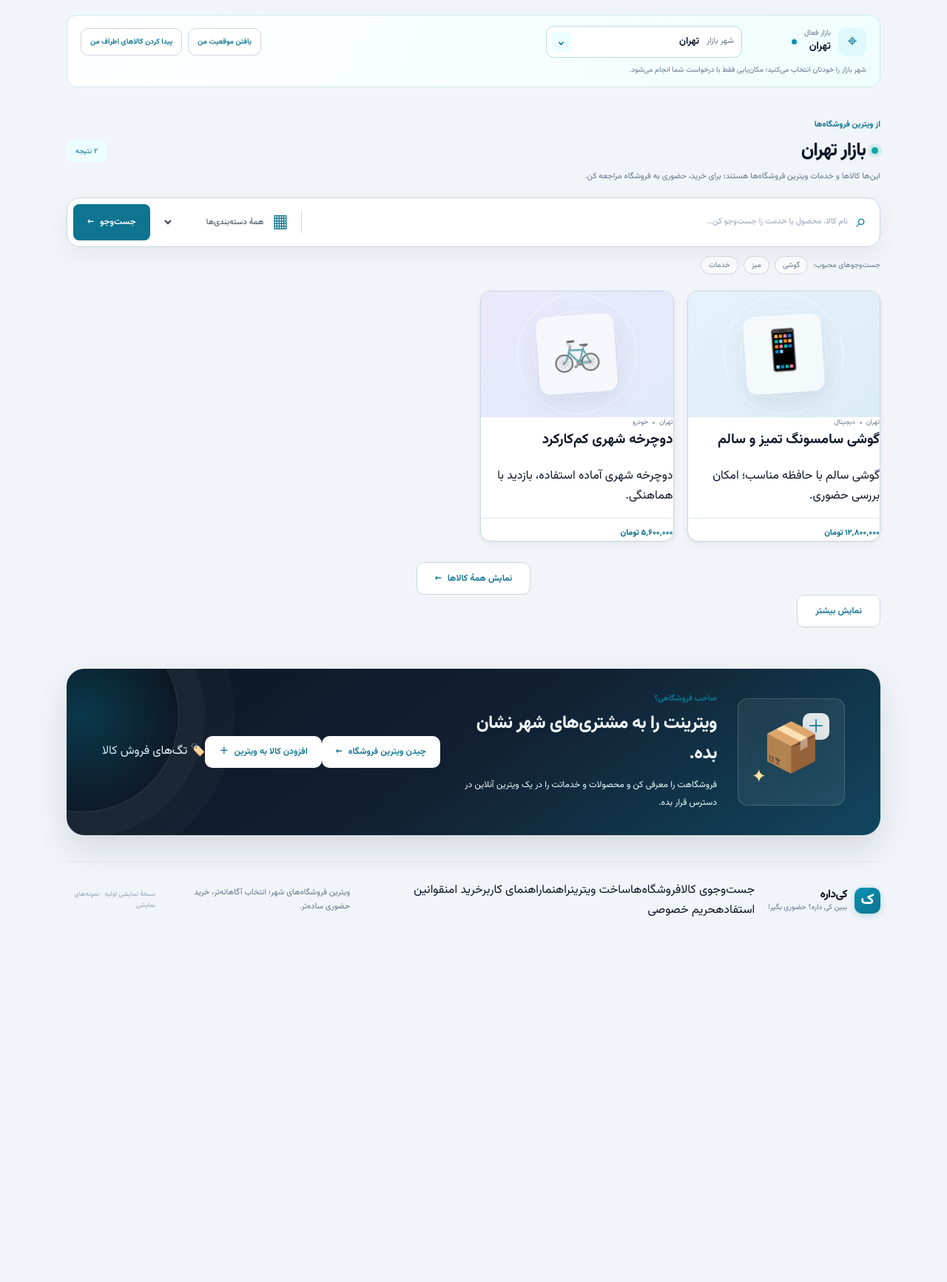
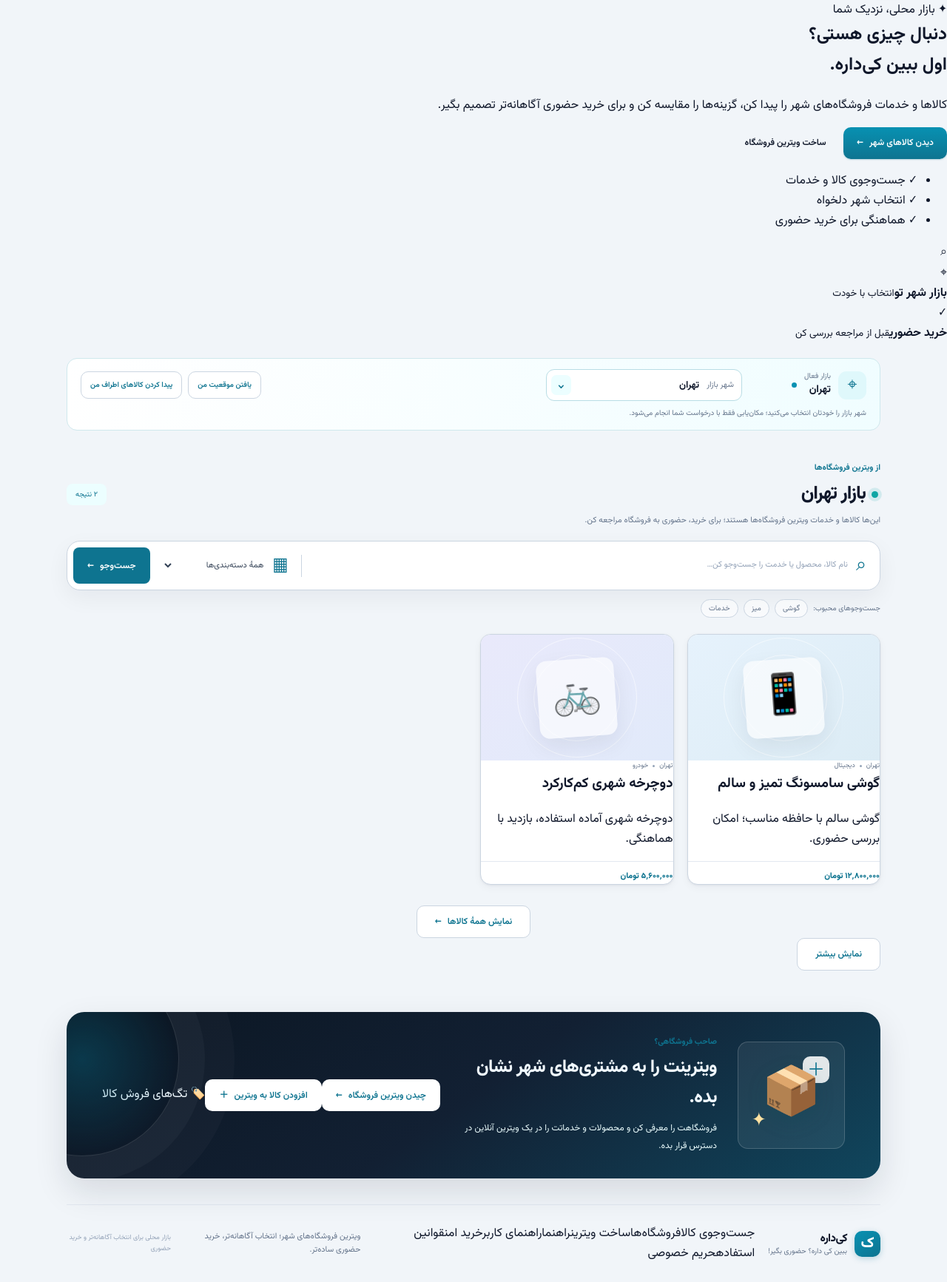
Before and after one commit to Tahmoures54/kidareh-pf, a Flask app: page / in a window 1280 px wide. Shown: the part 106-1839 px from the top of the page at 74% size. Before the commit the page ends 1346 px from the top, so only its background shows below. Run offline with Flask 3, Linux system fonts and the light colour scheme; data comes from the database, SQL or seed files in the repository; data that the repository does not hold is empty; parts of the project's set-up code (start-up, migrations or seed data) failed here and were passed over.

Commit message:
feat(home): add polished marketplace intro

```diff
--- a/templates/index.html
+++ b/templates/index.html
@@ -39,6 +39,35 @@
       <a class="button button-primary" href="/stores"><span aria-hidden="true">⌂</span> دیدن ویترین‌ها</a><button class="button button-quiet" id="installAppButton" type="button" hidden>نصب اپ</button>
     </div>
   </header>
+
+  <section class="home-intro" aria-labelledby="homeIntroTitle">
+    <div class="home-intro-copy">
+      <span class="home-intro-eyebrow"><span aria-hidden="true">✦</span> بازار محلی، نزدیک شما</span>
+      <h1 id="homeIntroTitle">دنبال چیزی هستی؟<br><span>اول ببین کی‌داره.</span></h1>
+      <p>کالاها و خدمات فروشگاه‌های شهر را پیدا کن، گزینه‌ها را مقایسه کن و برای خرید حضوری آگاهانه‌تر تصمیم بگیر.</p>
+      <div class="home-intro-actions">
+        <a class="button button-primary" href="#listings">دیدن کالاهای شهر <span aria-hidden="true">←</span></a>
+        <a class="button home-intro-secondary" href="/seller">ساخت ویترین فروشگاه</a>
+      </div>
+      <ul class="home-intro-points" aria-label="مزیت‌های کی‌داره">
+        <li><span aria-hidden="true">✓</span> جست‌وجوی کالا و خدمات</li>
+        <li><span aria-hidden="true">✓</span> انتخاب شهر دلخواه</li>
+        <li><span aria-hidden="true">✓</span> هماهنگی برای خرید حضوری</li>
+      </ul>
+    </div>
+    <div class="home-intro-art" aria-hidden="true">
+      <div class="home-intro-orbit home-intro-orbit-one"></div>
+      <div class="home-intro-orbit home-intro-orbit-two"></div>
+      <div class="home-intro-product-card">
+        <span class="home-intro-product-icon">⌕</span>
+        <span class="home-intro-product-line home-intro-product-line-wide"></span>
+        <span class="home-intro-product-line"></span>
+        <div class="home-intro-product-tags"><i></i><i></i><i></i></div>
+      </div>
+      <div class="home-intro-float home-intro-float-top"><span>⌖</span><div><strong>بازار شهر تو</strong><small>انتخاب با خودت</small></div></div>
+      <div class="home-intro-float home-intro-float-bottom"><span>✓</span><div><strong>خرید حضوری</strong><small>قبل از مراجعه بررسی کن</small></div></div>
+    </div>
+  </section>
 
   <datalist id="iranCityOptions"></datalist>
   <div class="market-location-bar" aria-label="شهر بازار فعال">
@@ -131,7 +160,7 @@
     <a class="brand footer-brand" href="/"><span class="brand-mark">ک</span><span class="brand-copy"><strong>کی‌داره</strong><small>ببین کی داره؟ حضوری بگیر!</small></span></a>
     <nav class="footer-links" aria-label="پیوندهای مفید"><a href="/search">جست‌وجوی کالا</a><a href="/stores">فروشگاه‌ها</a><a href="/seller">ساخت ویترین</a><a href="/help">راهنما</a><a href="/guide">راهنمای کاربر</a><a href="/safety">خرید امن</a><a href="/terms">قوانین استفاده</a><a href="/privacy">حریم خصوصی</a></nav>
     <p>ویترین فروشگاه‌های شهر؛ انتخاب آگاهانه‌تر، خرید حضوری ساده‌تر.</p>
-    <span class="footer-note">نسخهٔ نمایشی اولیه · نمونه‌های نمایشی</span>
+    <span class="footer-note">بازار محلی برای انتخاب آگاهانه‌تر و خرید حضوری</span>
   </footer>
 
   <script src="{{ url_for('static', filename='js/header-auth.js') }}" defer></script>
```
